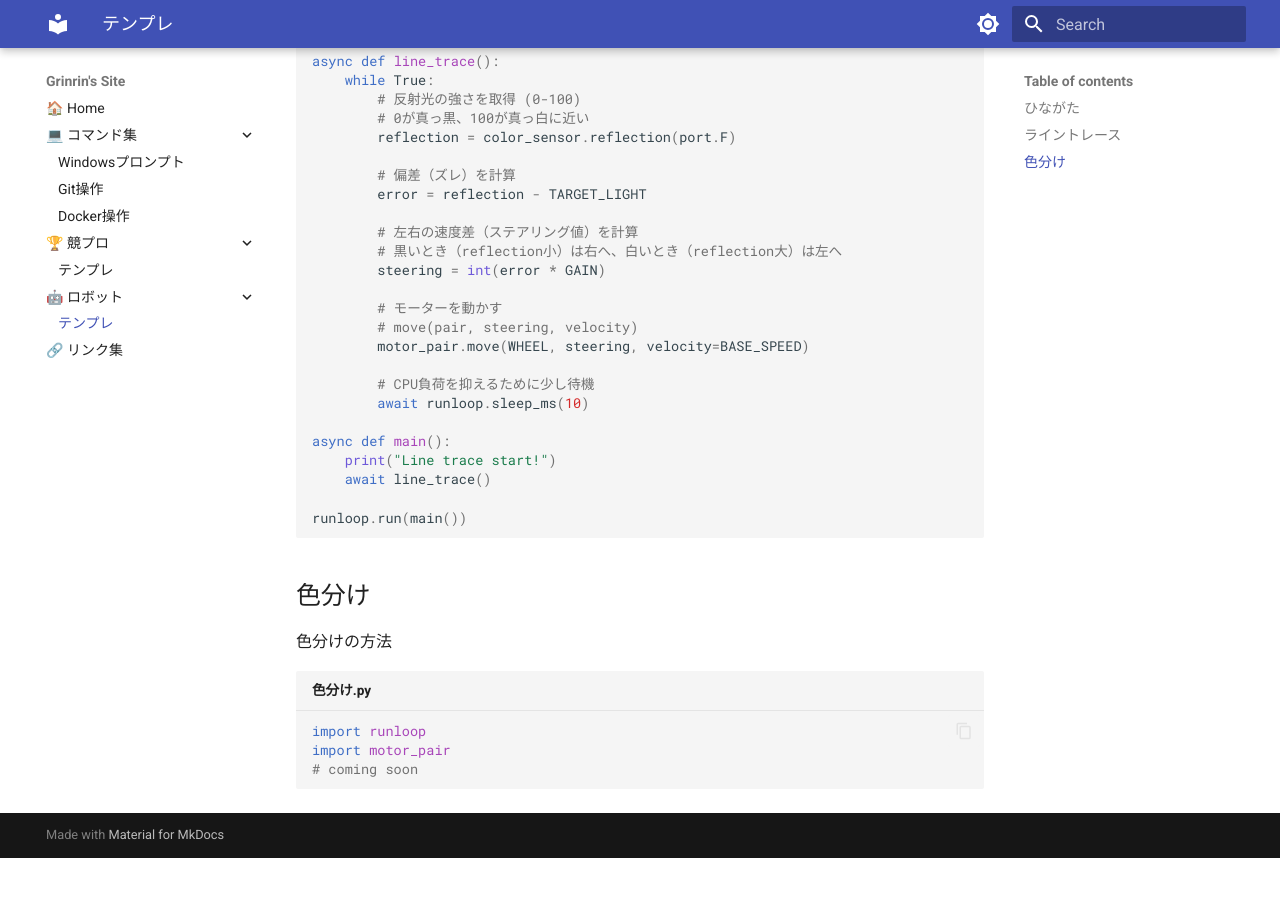
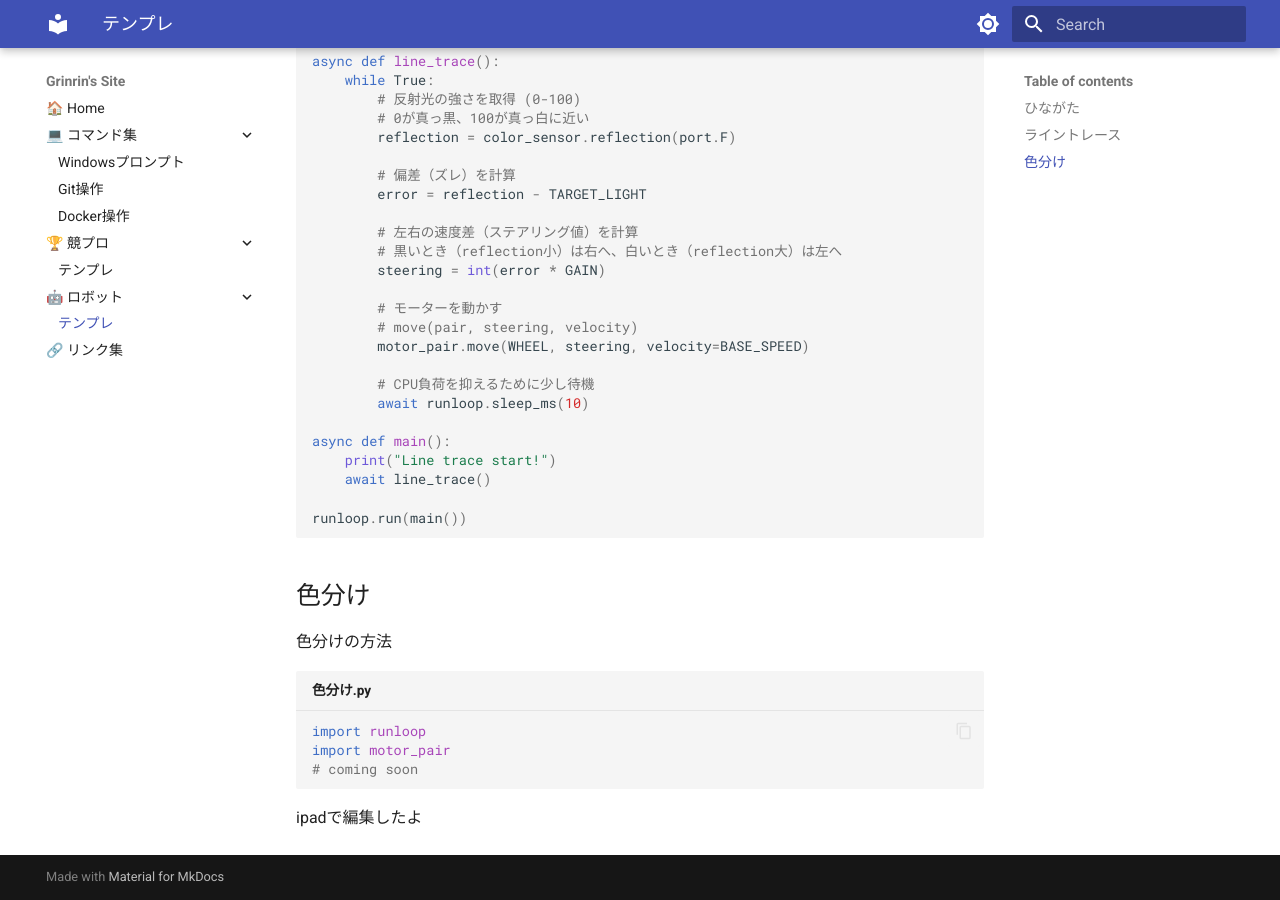
Before and after one commit to Grinrin1108/my-site, an MkDocs documentation site: the page built from docs/spike/template.md, in a window 1280 px wide and 900 px high, scrolled down 1056 px. Built offline with MkDocs 1.6.1 and Material for MkDocs 9.7.7, drawn with Linux system fonts in a browser that asks for light colours; before the commit the page ends 1914 px from its top, so only the background shows below that.

Commit message:
2026/02/03/23:22

````diff
--- a/docs/spike/template.md
+++ b/docs/spike/template.md
@@ -73,3 +73,5 @@ import runloop
 import motor_pair
 # coming soon
 ```
+
+ipadで編集したよ
````
